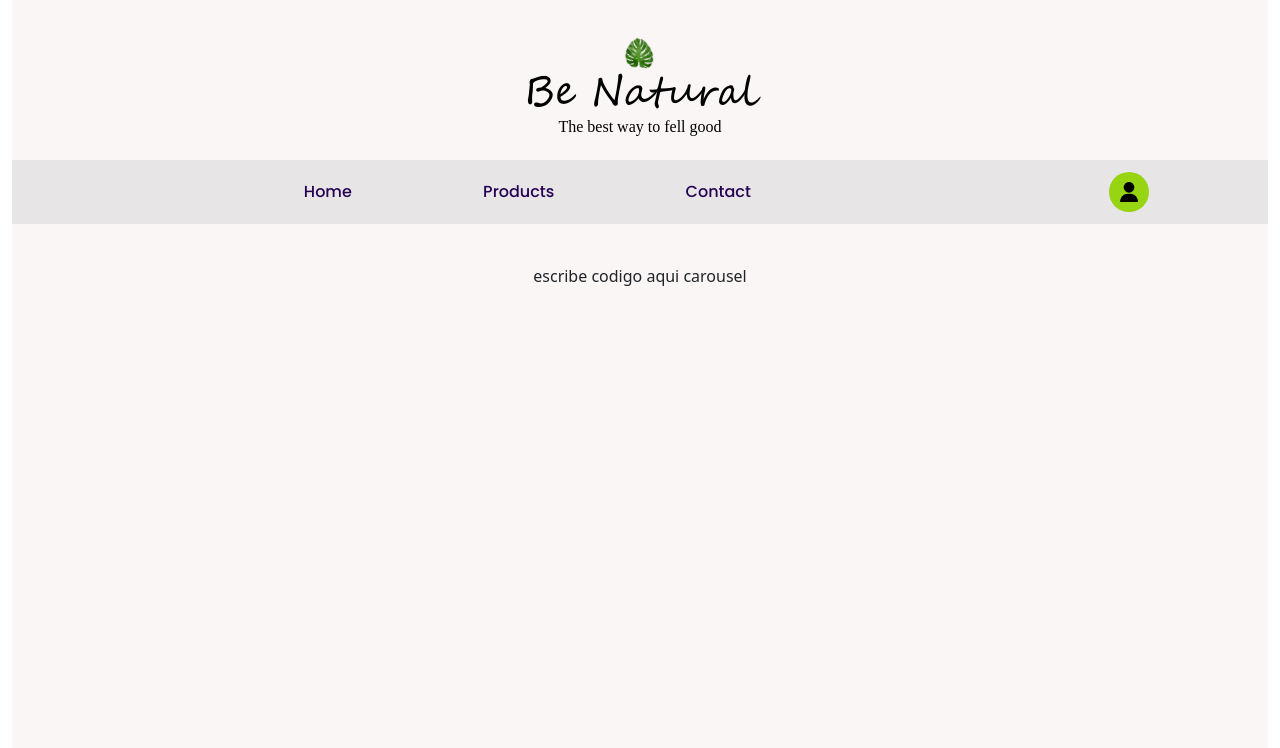
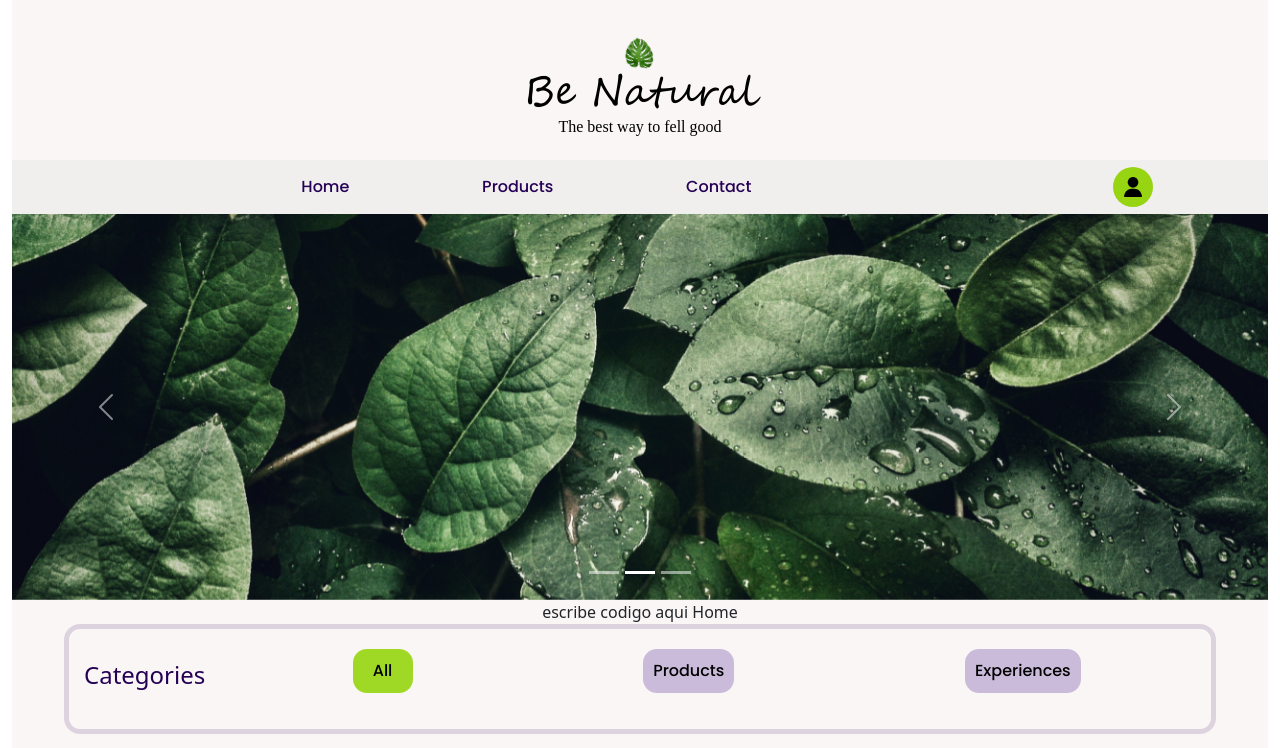
Before and after one commit to mabicodes/hackathon-benatural, a React (Create React App) app in the folder client/: page /#/ in a window 1280 px wide. Shown: the top 748 px of the page. Built offline with nearby package versions, Linux system fonts and the light colour scheme.

Commit message:
upload carrusel changes

```diff
--- a/client/src/components/home/carousel/Carousel.jsx
+++ b/client/src/components/home/carousel/Carousel.jsx
@@ -1,10 +1,37 @@
 import React from "react";
 import "./carousel.css";
+import fondo from "../../../assets/img/fondo_.png"
 
 export const Carousel = () =>  {
     return (
-        <div className="carousel">
-            escribe codigo aqui carousel
+        <div id="carouselExampleIndicators" class="carousel slide" data-bs-ride="carousel">
+        <div class="carousel-indicators">
+          <button type="button" data-bs-target="#carouselExampleIndicators" data-bs-slide-to="0" class="active" aria-current="true" aria-label="Slide 1"></button>
+          <button type="button" data-bs-target="#carouselExampleIndicators" data-bs-slide-to="1" aria-label="Slide 2"></button>
+          <button type="button" data-bs-target="#carouselExampleIndicators" data-bs-slide-to="2" aria-label="Slide 3"></button>
         </div>
+        <div class="carousel-inner">
+          <div class="carousel-item active">
+          <div id="carrusel1">
+            <h1 id="parrafo" alt="..." >hola mundo</h1>
+          </div>
+          </div>
+          <div class="carousel-item">
+            <img src={fondo} class="d-block w-100" alt="..."/>
+          </div>
+          <div class="carousel-item">
+            <img src={fondo} class="d-block w-100" alt="..."/>
+          </div>
+        </div>
+        <button class="carousel-control-prev" type="button" data-bs-target="#carouselExampleIndicators" data-bs-slide="prev">
+          <span class="carousel-control-prev-icon" aria-hidden="true"></span>
+          <span class="visually-hidden">Previous</span>
+        </button>
+        <button class="carousel-control-next" type="button" data-bs-target="#carouselExampleIndicators" data-bs-slide="next">
+          <span class="carousel-control-next-icon" aria-hidden="true"></span>
+          <span class="visually-hidden">Next</span>
+        </button>
+      </div>
+
     )
 }
--- a/client/src/components/home/carousel/carousel.css
+++ b/client/src/components/home/carousel/carousel.css
@@ -1,3 +1,23 @@
-.carousel{
-    height: 60vh;
-}
+.carouselExampleControls{
+    height: 100%;
+    width: 100%;
+    display: flex;
+   }
+   .carousel-inner {
+     height: 100%;
+     flex-wrap: nowrap;
+     width: 100%;
+     display: flex;
+   }
+#carrusel1{
+    background-image: url(../../../assets/img/fondo_.png);
+    min-width: 1220px;
+    min-height: 376px;
+    max-height: 480px;
+    background-position: center;
+  }
+
+  #parrafo{
+   z-index: 1;
+   width: 100%;
+  }
--- a/client/src/components/home/home.css
+++ b/client/src/components/home/home.css
@@ -1,6 +1,5 @@
 .home{
     display: flex;
-    padding: 5vh;
     background-color: var(--colorBackground);
     width: 100%;
     flex-direction: column;
--- a/client/src/components/main.css
+++ b/client/src/components/main.css
@@ -3,7 +3,7 @@
     --colorTextWhite:#fff;
     --colorBackground:#FAF6F6;
     --colorTextBlack:#000;
-    --colorNavbar: #c4c4c45a;
+    --colorNavbar: #c4c4c42a;
     --colorLogin: #97d411;
     --colorBorderMenuNav: #25005524;
     --colorTextMenu:#250055;
--- a/client/src/components/main.jsx
+++ b/client/src/components/main.jsx
@@ -1,5 +1,6 @@
 import React from "react";
 import { Navbar } from "./navbar/Navbar";
+import { Carousel } from "./home/carousel/Carousel";
 import { Footer } from "./footer/Footer";
 import { Outlet } from "react-router-dom";
 
--- a/client/src/components/navbar/navbar.css
+++ b/client/src/components/navbar/navbar.css
@@ -56,7 +56,7 @@
   background-color: var(--colorNavbar);
   display: flex;
   width: 100%;
-  padding: 10px;
+  padding: 5px;
   justify-content: space-around;
 }
 header .navbar ul{
```
Also changed, not shown: client/src/assets/img/fondo_.png (added), 1 other file (tests, documents, lock files or other folders).
